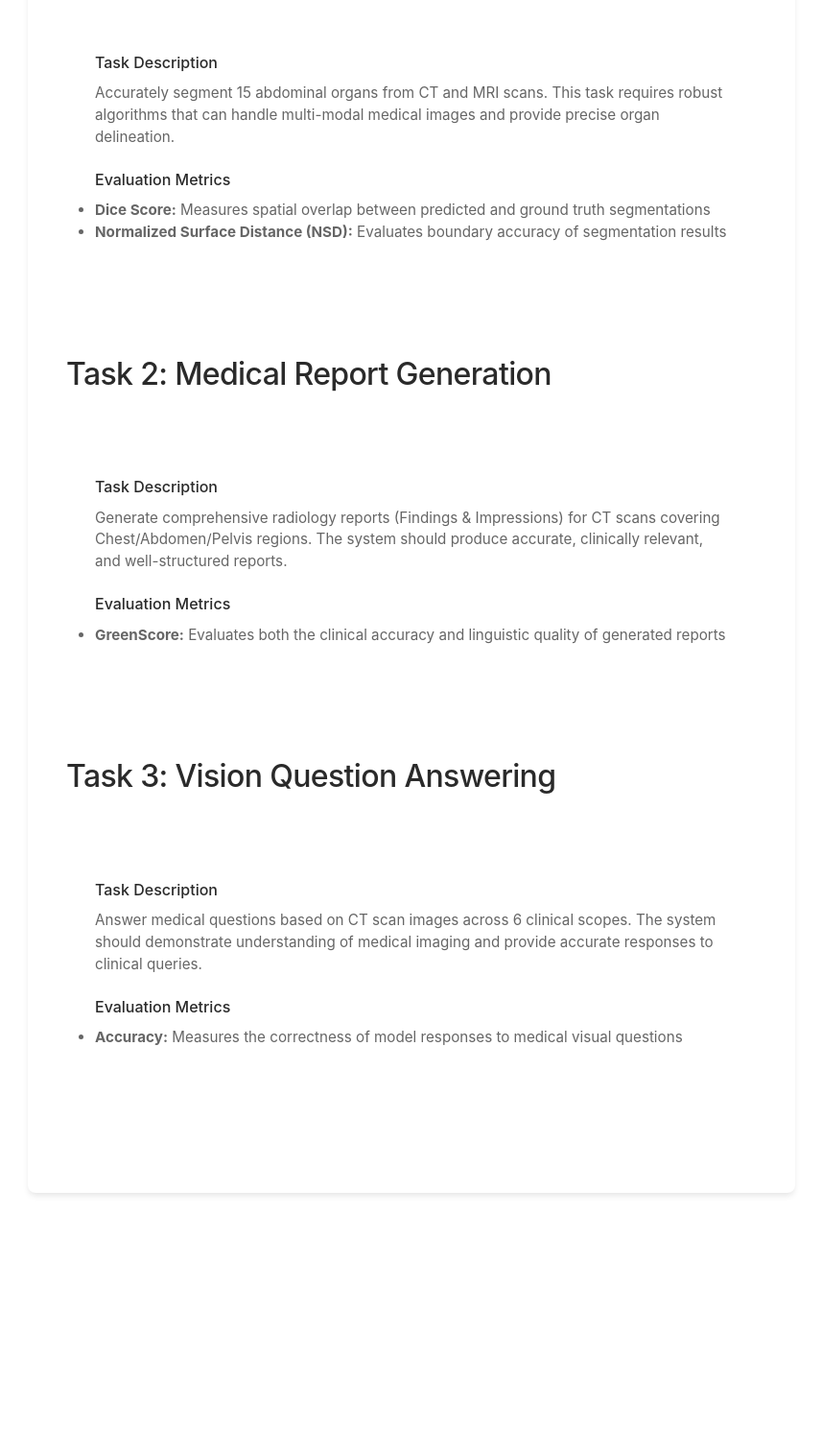
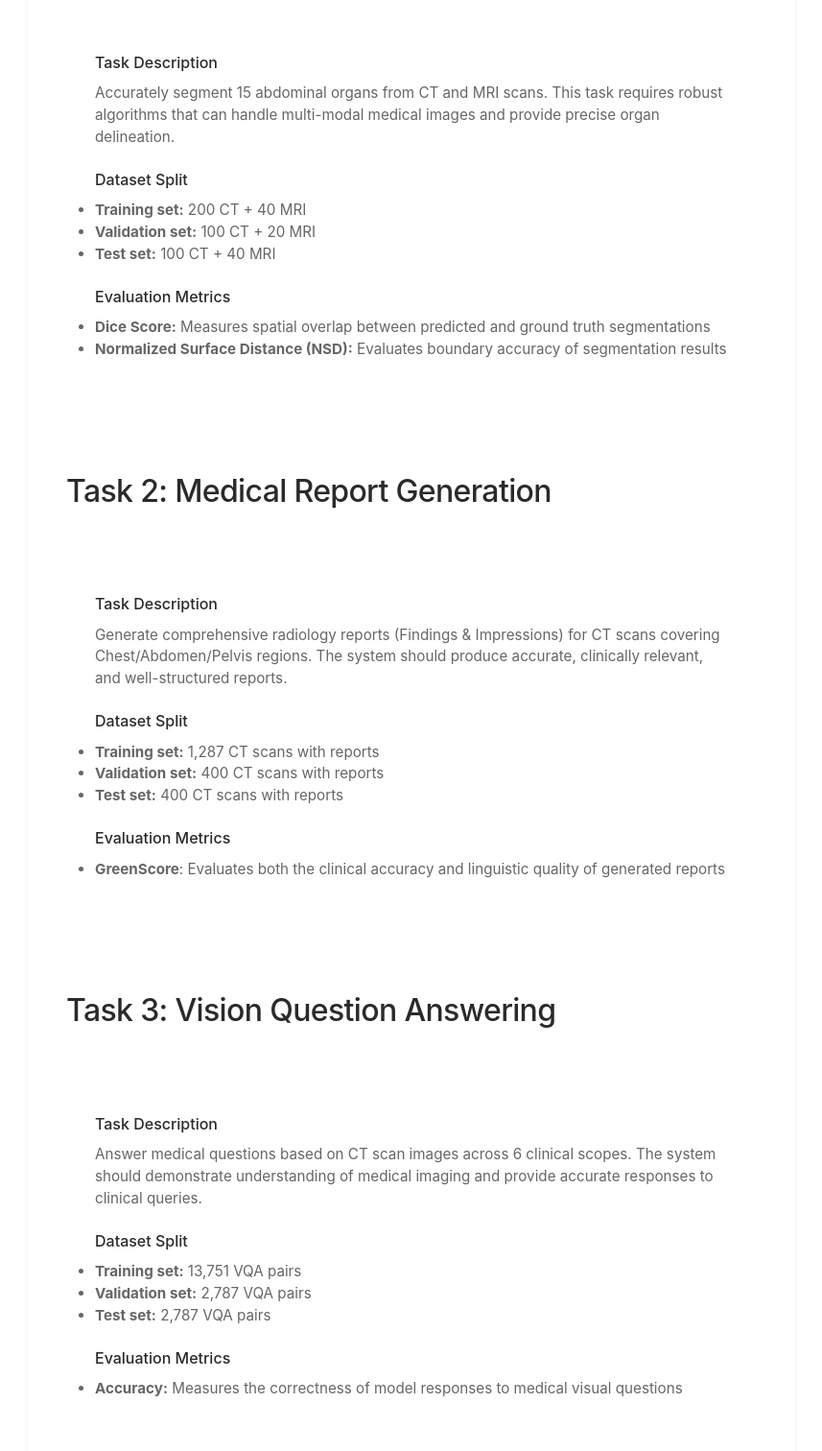
Before and after one commit to era-ai-biomed/amos, a plain HTML site: page tasks.html in a window 1280 px wide. Shown: the part 569-2081 px from the top of the page at 96% size, without its empty margins (211-1068 px from the left). Before the commit the page ends 1844 px from the top, so only its background shows below. Drawn offline with Linux system fonts and the light colour scheme.

Commit message:
update code

```diff
--- a/tasks.html
+++ b/tasks.html
@@ -104,6 +104,16 @@
                         </div>
                     </div>
                     <div class="metric-item">
+                        <div class="metric-name">Dataset Split</div>
+                        <div class="metric-description">
+                            <ul>
+                                <li><strong>Training set:</strong> 200 CT + 40 MRI</li>
+                                <li><strong>Validation set:</strong> 100 CT + 20 MRI</li>
+                                <li><strong>Test set:</strong> 100 CT + 40 MRI</li>
+                            </ul>
+                        </div>
+                    </div>
+                    <div class="metric-item">
                         <div class="metric-name">Evaluation Metrics</div>
                         <div class="metric-description">
                             <ul>
@@ -128,10 +138,20 @@
                         </div>
                     </div>
                     <div class="metric-item">
+                        <div class="metric-name">Dataset Split</div>
+                        <div class="metric-description">
+                            <ul>
+                                <li><strong>Training set:</strong> 1,287 CT scans with reports</li>
+                                <li><strong>Validation set:</strong> 400 CT scans with reports</li>
+                                <li><strong>Test set:</strong> 400 CT scans with reports</li>
+                            </ul>
+                        </div>
+                    </div>
+                    <div class="metric-item">
                         <div class="metric-name">Evaluation Metrics</div>
                         <div class="metric-description">
                             <ul>
-                                <li><strong>GreenScore:</strong> Evaluates both the clinical accuracy and linguistic quality of generated reports</li>
+                                <li><strong>GreenScore</strong>: Evaluates both the clinical accuracy and linguistic quality of generated reports</li>
                             </ul>
                         </div>
                     </div>
@@ -151,6 +171,16 @@
                         </div>
                     </div>
                     <div class="metric-item">
+                        <div class="metric-name">Dataset Split</div>
+                        <div class="metric-description">
+                            <ul>
+                                <li><strong>Training set:</strong> 13,751 VQA pairs</li>
+                                <li><strong>Validation set:</strong> 2,787 VQA pairs</li>
+                                <li><strong>Test set:</strong> 2,787 VQA pairs</li>
+                            </ul>
+                        </div>
+                    </div>
+                    <div class="metric-item">
                         <div class="metric-name">Evaluation Metrics</div>
                         <div class="metric-description">
                             <ul>
```
Also changed, not shown: dataset.html (+14 -2 lines), index.html (+2 -2 lines).
